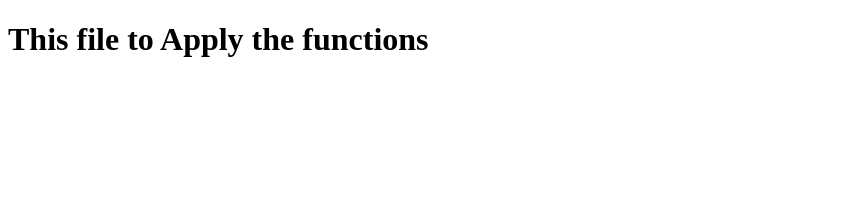
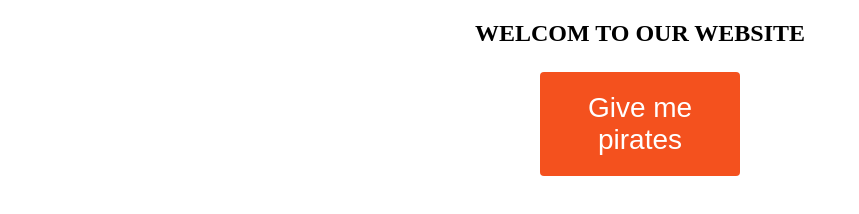
Before and after one commit to ammarRBK/Eila-Company-Tasks, a website: page index.html in a window 1280 px wide. Shown: the whole page, without its empty margins (0-859 px from the left). Drawn offline with Linux system fonts and the light colour scheme.

```diff
--- a/index.html
+++ b/index.html
@@ -4,8 +4,54 @@
 	<meta charset="utf-8">
     <title>Ammar Al-Ahmad / Eilla Job Application</title>
 </head>
+<style>
+.button {
+  display: inline-block;
+  border-radius: 4px;
+  background-color: #f4511e;
+  border: none;
+  color: #FFFFFF;
+  text-align: center;
+  font-size: 28px;
+  padding: 20px;
+  width: 200px;
+  transition: all 0.5s;
+  cursor: pointer;
+  margin: 5px;
+}
+
+.button span {
+  cursor: pointer;
+  display: inline-block;
+  position: relative;
+  transition: 0.5s;
+}
+
+.button span:after {
+  content: '\00bb';
+  position: absolute;
+  opacity: 0;
+  top: 0;
+  right: -20px;
+  transition: 0.5s;
+}
+
+.button:hover span {
+  padding-right: 25px;
+}
+
+.button:hover span:after {
+  opacity: 1;
+  right: 0;
+}
+</style>
+</head>
 <body>
-	<script type="text/javascript" src="First-Task/Eila-Tasks-solutions.js"></script>
-	<h1>This file to Apply the functions</h1>
+	<center>
+		<h2>WELCOM TO OUR WEBSITE</h2>
+		<form method="get" action="/pirates">
+			<button class="button" style="vertical-align:middle"><span>Give me pirates </span></button>
+		</form>
+	</center>
 </body>
 </html>
```
Also changed, not shown: database.js (added, +24 -0 lines), server.js (+17 -2 lines).
